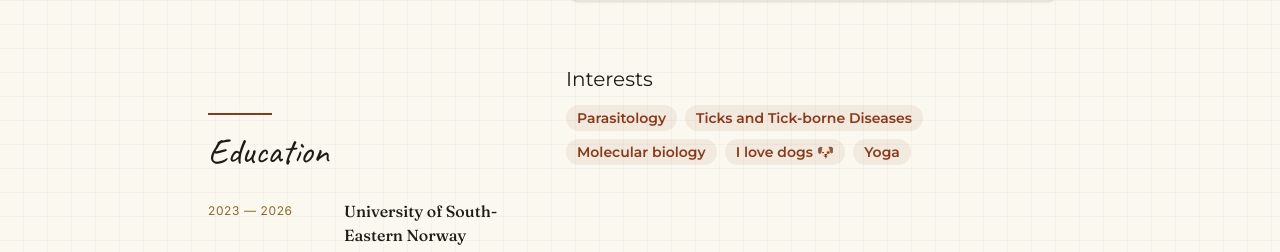
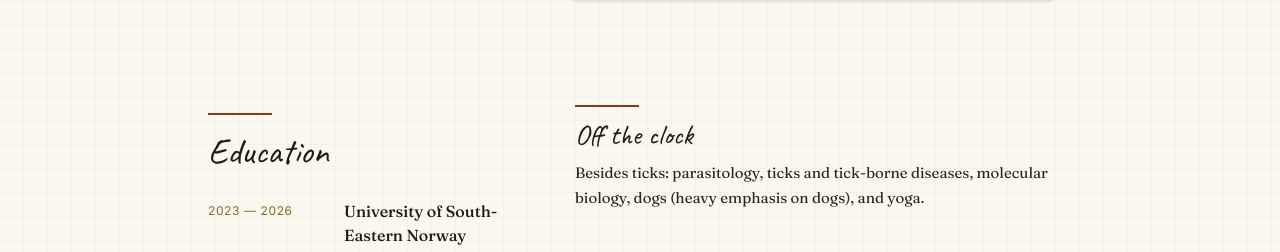
Before and after one commit to gengue/andreacotes-website, a Next.js app: page / in a window 1280 px wide. Shown: the part 672-924 px from the top of the page. Built offline with nearby package versions, Linux system fonts and the light colour scheme; no server answers.

Commit message:
redesign: demote InterestList to inline sentence

```diff
--- a/src/components/interest-list.tsx
+++ b/src/components/interest-list.tsx
@@ -1,24 +1,28 @@
-import { Badge } from "@/components/ui/badge";
+const interests = [
+  "parasitology",
+  "ticks and tick-borne diseases",
+  "molecular biology",
+  "dogs (heavy emphasis on dogs)",
+  "yoga",
+];
 
-const interests = [
-  "Parasitology",
-  "Ticks and Tick-borne Diseases",
-  "Molecular biology",
-  "I love dogs 🐶",
-  "Yoga",
-];
+function joinSentence(parts: string[]): string {
+  if (parts.length <= 1) return parts.join("");
+  return `${parts.slice(0, -1).join(", ")}, and ${parts[parts.length - 1]}.`;
+}
 
 export default function InterestList() {
   return (
-    <div className="w-full">
-      <h3 className="text-xl">Interests</h3>
-      <div className="mt-3 flex flex-wrap gap-2">
-        {interests.map((interest) => (
-          <Badge key={interest} variant="secondary" className="text-sm">
-            {interest}
-          </Badge>
-        ))}
+    <section id="off-the-clock" className="py-8 md:py-10">
+      <div className="relative pt-4">
+        <span className="absolute left-0 top-0 h-0.5 w-16 bg-accent" />
+        <h2 className="font-display text-[28px] leading-none text-ink">
+          Off the clock
+        </h2>
       </div>
-    </div>
+      <p className="mt-3 font-serif text-[15px] leading-relaxed text-ink-soft">
+        Besides ticks: {joinSentence(interests)}
+      </p>
+    </section>
   );
 }
```
